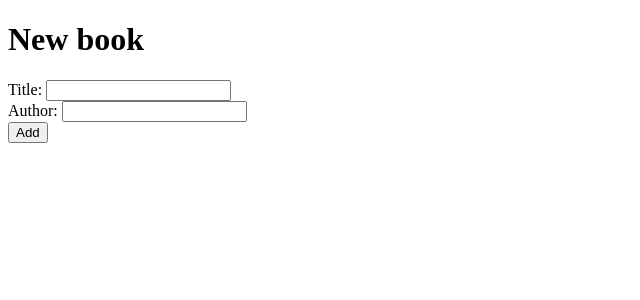
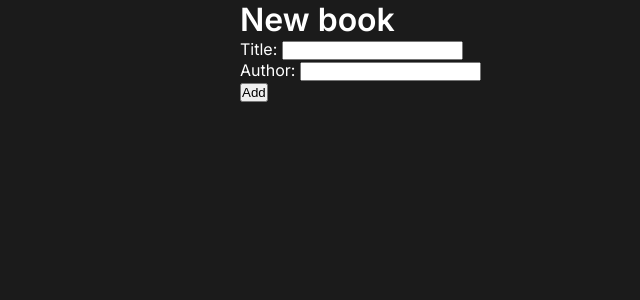
Before and after one commit to repercussive/qa-book-review-app, a Flask app: page /add-book in a window 1280 px wide. Shown: the top 300 px of the page, without its empty margins (0-640 px from the left). Run offline with Flask 2, Linux system fonts and the light colour scheme.

Commit message:
add basic global styles

```diff
--- a/application/templates/_base.html
+++ b/application/templates/_base.html
@@ -6,6 +6,53 @@
     <title>Book Review App</title>
   </head>
   <body>
-    {% block body %} {% endblock %}
+    <div class="main-wrapper">
+      {% block body %} {% endblock %}
+    </div>
   </body>
 </html>
+
+<style>
+  @import url('https://fonts.googleapis.com/css2?family=Inter:wght@400;600&display=swap');
+
+  :root {
+    --color-bg: #1b1b1b;
+    --color-text: #ffffff;
+    --color-accent: #f477ca;
+    --color-divider: #323232;
+  }
+
+  ::selection {
+    color: var(--color-text);
+    background-color: var(--color-accent);
+  }
+
+  html,
+  body {
+    margin: 0;
+    font-size: 16px;
+    font-family: Inter, Arial, Helvetica, sans-serif;
+    background-color: var(--color-bg);
+    color: var(--color-text);
+  }
+
+  * {
+    box-sizing: border-box;
+    margin: 0;
+    padding: 0;
+  }
+
+  a {
+    color: var(--color-accent);
+    text-decoration: none;
+  }
+
+  .main-wrapper {
+    margin: auto;
+    max-width: 50rem;
+  }
+
+  .accent {
+    color: var(--color-accent);
+  }
+</style>
```
